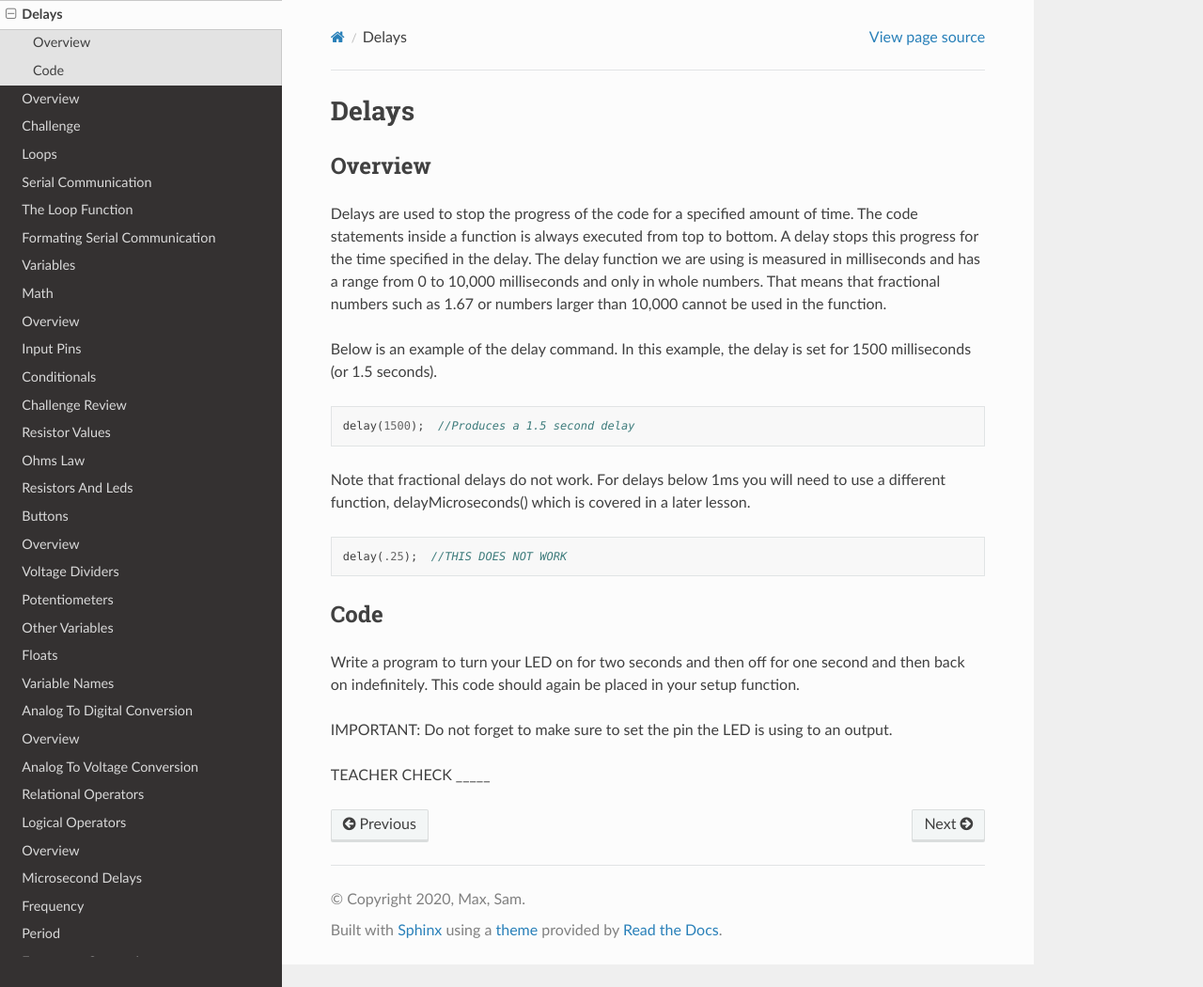
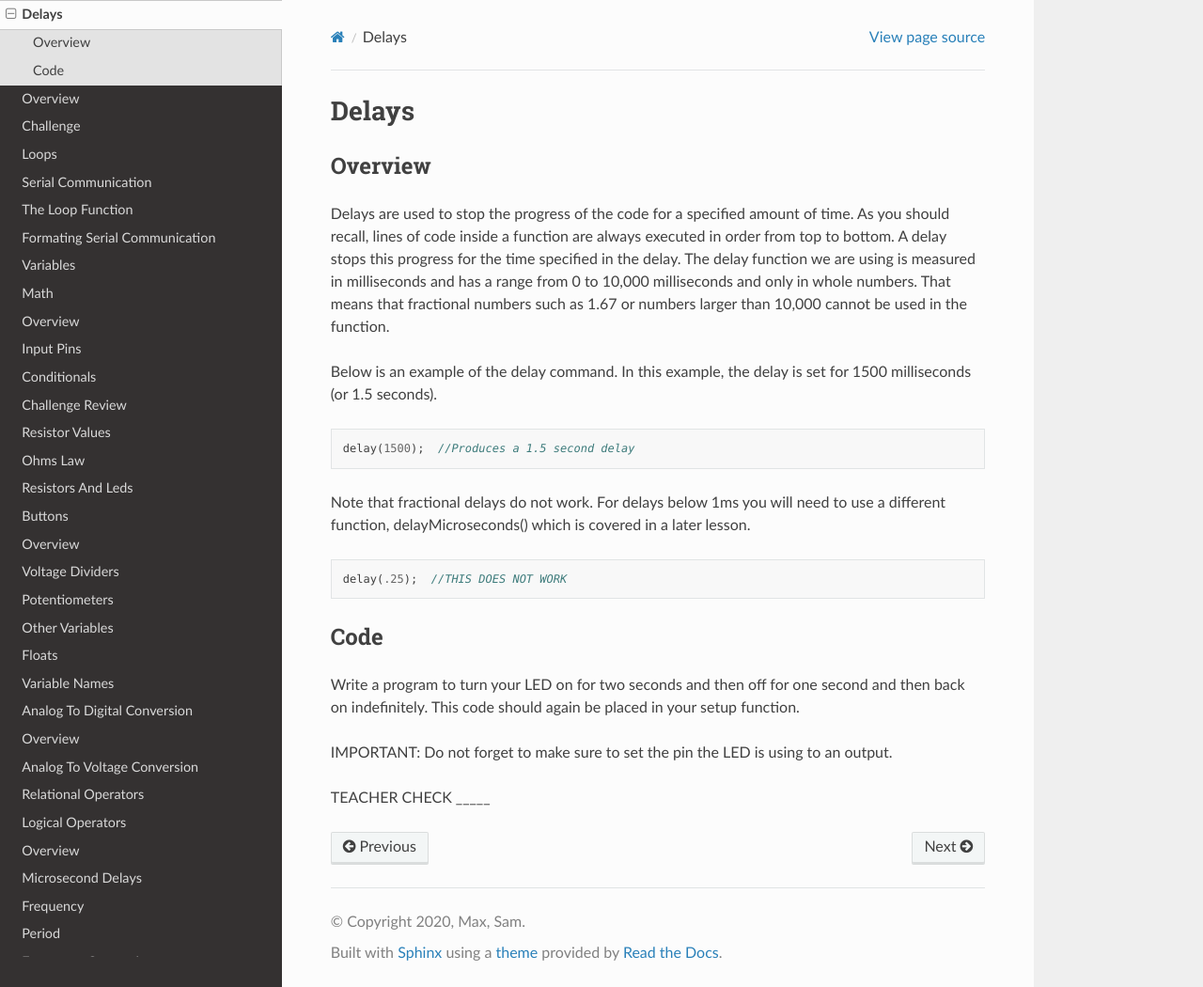
Before and after one commit to maxtkc/mvths-wiki, a Sphinx documentation site: the page built from docs/011a-delays.rst, in a window 1280 px wide and 1050 px high. Shown: the whole window at 94% size. Built offline with Sphinx 7.4.7 and the Read the Docs theme 2.0.0, drawn with Linux system fonts in a browser that asks for light colours; pages that are not in the unit, such as notebooks, are missing from menus.

Commit message:
Update 011a-delays.rst

```diff
--- a/docs/011a-delays.rst
+++ b/docs/011a-delays.rst
@@ -4,7 +4,7 @@ Delays
 Overview
 --------
 
-Delays are used to stop the progress of the code for a specified amount of time. The code statements inside a function is always executed from top to bottom. A delay stops this progress for the time specified in the delay. The delay function we are using is measured in milliseconds and has a range from 0 to 10,000 milliseconds and only in whole numbers. That means that fractional numbers such as 1.67 or numbers larger than 10,000 cannot be used in the function.
+Delays are used to stop the progress of the code for a specified amount of time. As you should recall, lines of code inside a function are always executed in order from top to bottom. A delay stops this progress for the time specified in the delay. The delay function we are using is measured in milliseconds and has a range from 0 to 10,000 milliseconds and only in whole numbers. That means that fractional numbers such as 1.67 or numbers larger than 10,000 cannot be used in the function.
 
 Below is an example of the delay command. In this example, the delay is set for 1500 milliseconds (or 1.5 seconds).
 
```
